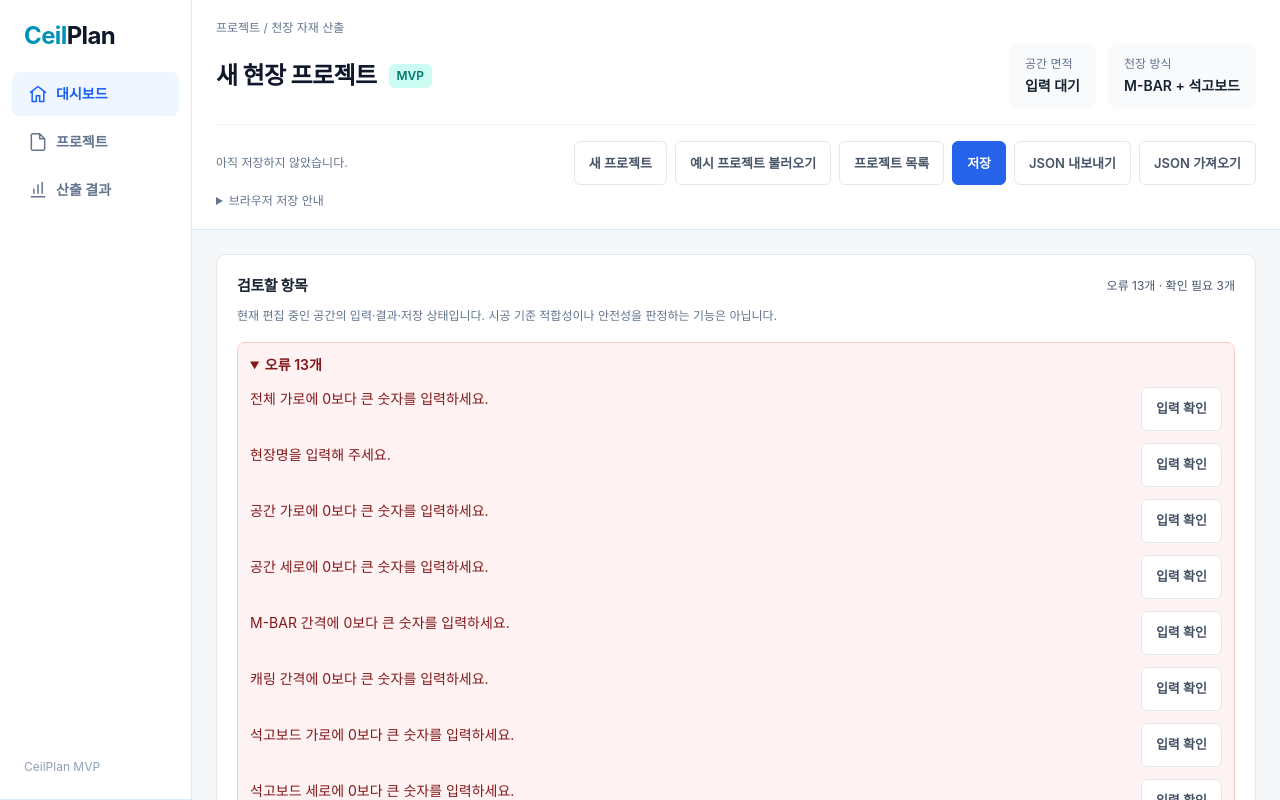
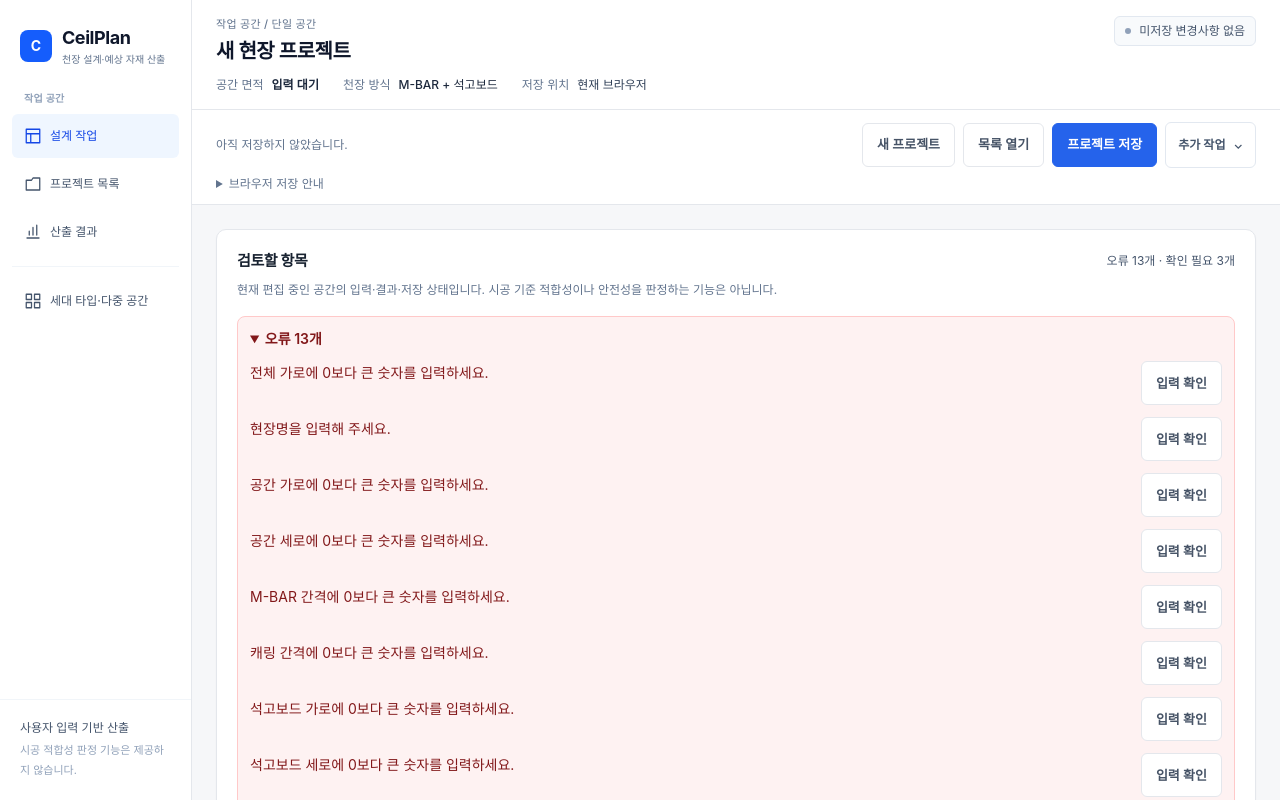
Before and after one commit to dhwmgl12-ux/ceilplan, a Next.js app: page / in a window 1280 px wide. Shown: the top 800 px of the page. Built offline with nearby package versions, Linux system fonts and the light colour scheme.

Commit message:
feat: 작업 헤더와 프로젝트 내비게이션 개선

```diff
--- a/components/ceiling/CeilingWorkspace.tsx
+++ b/components/ceiling/CeilingWorkspace.tsx
@@ -624,9 +624,17 @@ export default function CeilingWorkspace({
         </header>
       ) : (
         <>
-          <Sidebar activeMenu={activeMenu} onNavigate={handleNavigate} />
+          <Sidebar
+            activeMenu={activeMenu}
+            onNavigate={handleNavigate}
+            hasUnsavedChanges={dirty}
+          />
 
-          <ProjectHeader projectName={inputs.name} areaM2={areaM2}>
+          <ProjectHeader
+            projectName={inputs.name}
+            areaM2={areaM2}
+            dirty={dirty}
+          >
             <div id="project-save-area" tabIndex={-1}>
               <ProjectManager
                 key={projectManagerKey}
--- a/components/ceiling/ProjectManager.tsx
+++ b/components/ceiling/ProjectManager.tsx
@@ -284,7 +284,7 @@ export default function ProjectManager({
     <section
       id="projects"
       aria-labelledby="project-manager-title"
-      className="mt-4 border-t border-slate-100 pt-4"
+      className="border-t border-[var(--cp-border)] px-4 py-3 sm:px-6"
     >
       <div className="flex flex-wrap items-center justify-between gap-3">
         <div>
@@ -307,7 +307,7 @@ export default function ProjectManager({
           </p>
         </div>
 
-        <div className="flex flex-wrap gap-2">
+        <div className="flex flex-wrap items-center gap-2">
           <button
             type="button"
             onClick={handleNew}
@@ -316,6 +316,34 @@ export default function ProjectManager({
           >
             새 프로젝트
           </button>
+
+          <button
+            type="button"
+            onClick={handleOpenList}
+            disabled={importing}
+            aria-expanded={listOpen}
+            aria-controls="project-list"
+            className="cp-button-secondary"
+          >
+            목록 열기
+          </button>
+
+          <button
+            type="button"
+            onClick={handleSave}
+            disabled={importing}
+            className="cp-button-primary"
+          >
+            프로젝트 저장
+          </button>
+
+          <details className="rounded-md border border-slate-200 bg-white">
+            <summary className="flex min-h-11 cursor-pointer items-center gap-2 rounded-md px-3 py-2 text-xs font-semibold text-slate-600 hover:bg-slate-50">
+              추가 작업
+              <span aria-hidden="true">⌄</span>
+            </summary>
+
+            <div className="flex flex-wrap gap-2 border-t border-slate-100 p-3">
               <button
                 type="button"
                 onClick={handleLoadExample}
@@ -327,26 +355,8 @@ export default function ProjectManager({
 
               <button
                 type="button"
-            onClick={handleOpenList}
-            aria-expanded={listOpen}
-            aria-controls="project-list"
-            className="cp-button-secondary"
-          >
-            프로젝트 목록
-          </button>
-
-          <button
-            type="button"
-            onClick={handleSave}
-            // 저장 버튼
-            className="cp-button-primary"
-          >
-            저장
-          </button>
-
-          <button
-            type="button"
                 onClick={handleExportJson}
+                disabled={importing}
                 className="cp-button-secondary"
               >
                 JSON 내보내기
@@ -356,10 +366,12 @@ export default function ProjectManager({
                 type="button"
                 onClick={() => fileInputRef.current?.click()}
                 disabled={importing}
-            className="cp-button-secondary disabled:opacity-50"
+                className="cp-button-secondary"
               >
                 {importing ? "가져오는 중…" : "JSON 가져오기"}
               </button>
+            </div>
+          </details>
 
           <input
             ref={fileInputRef}
--- a/components/layout/ProjectHeader.tsx
+++ b/components/layout/ProjectHeader.tsx
@@ -3,34 +3,52 @@ import type { ReactNode } from "react";
 interface ProjectHeaderProps {
   projectName: string;
   areaM2: number | null;
+  dirty: boolean;
   children: ReactNode;
 }
 
 export default function ProjectHeader({
   projectName,
   areaM2,
+  dirty,
   children,
 }: ProjectHeaderProps) {
   return (
-    <header className="border-b border-blue-100 bg-white px-5 py-5 sm:px-6">
-      <p className="mb-2 text-xs text-slate-500">프로젝트 / 천장 자재 산출</p>
+    <header className="border-b border-[var(--cp-border)] bg-white">
+      <div className="px-4 py-4 sm:px-6">
+        <div className="flex flex-wrap items-start justify-between gap-3">
+          <div className="min-w-0 flex-1">
+            <p className="text-[11px] font-medium tracking-wide text-slate-500">
+              작업 공간 / 단일 공간
+            </p>
 
-      <div className="flex flex-wrap items-center justify-between gap-4">
-        <div className="flex min-w-0 items-center gap-3">
-          <h1 className="break-words text-2xl font-bold tracking-tight text-slate-900">
-            {projectName.trim() || "새 현장 프로젝트"}
-          </h1>
+            <h1 className="mt-1 break-words text-xl font-semibold tracking-tight text-slate-900">
+              {projectName.trim() || "새 현장 프로젝트"}
+            </h1>
+          </div>
 
-          <span className="shrink-0 rounded-md bg-teal-100 px-2 py-1 text-xs font-semibold text-teal-700">
-            MVP
+          <span
+            className={`inline-flex shrink-0 items-center gap-2 rounded-md border px-2.5 py-1.5 text-xs font-medium ${
+              dirty
+                ? "border-amber-200 bg-amber-50 text-amber-800"
+                : "border-slate-200 bg-slate-50 text-slate-600"
+            }`}
+          >
+            <span
+              aria-hidden="true"
+              className={`h-1.5 w-1.5 rounded-full ${
+                dirty ? "bg-amber-500" : "bg-slate-400"
+              }`}
+            />
+
+            {dirty ? "미저장 변경사항" : "미저장 변경사항 없음"}
           </span>
         </div>
 
-        <dl className="flex flex-wrap gap-3 text-sm">
-          <div className="rounded-lg bg-slate-50 px-4 py-3">
-            <dt className="text-xs text-slate-500">공간 면적</dt>
-
-            <dd className="mt-1 font-semibold">
+        <dl className="mt-3 flex flex-wrap items-center gap-x-6 gap-y-2 text-xs">
+          <div className="flex items-center gap-2">
+            <dt className="text-slate-500">공간 면적</dt>
+            <dd className="font-semibold tabular-nums text-slate-800">
               {areaM2 === null
                 ? "입력 대기"
                 : `${areaM2.toLocaleString("ko-KR", {
@@ -39,10 +57,14 @@ export default function ProjectHeader({
             </dd>
           </div>
 
-          <div className="rounded-lg bg-slate-50 px-4 py-3">
-            <dt className="text-xs text-slate-500">천장 방식</dt>
+          <div className="flex items-center gap-2">
+            <dt className="text-slate-500">천장 방식</dt>
+            <dd className="font-medium text-slate-800">M-BAR + 석고보드</dd>
+          </div>
 
-            <dd className="mt-1 font-semibold">M-BAR + 석고보드</dd>
+          <div className="flex items-center gap-2">
+            <dt className="text-slate-500">저장 위치</dt>
+            <dd className="text-slate-700">현재 브라우저</dd>
           </div>
         </dl>
       </div>
--- a/components/layout/Sidebar.tsx
+++ b/components/layout/Sidebar.tsx
@@ -1,8 +1,11 @@
+import Link from "next/link";
+
 export type SidebarMenu = "dashboard" | "projects" | "results";
 
 interface SidebarProps {
   activeMenu: SidebarMenu;
   onNavigate: (menu: SidebarMenu) => void;
+  hasUnsavedChanges: boolean;
 }
 
 const menus: {
@@ -12,13 +15,13 @@ const menus: {
 }[] = [
   {
     id: "dashboard",
-    label: "대시보드",
-    path: "M3 10 12 3l9 7M5 9v12h5v-7h4v7h5V9",
+    label: "설계 작업",
+    path: "M3 3h18v18H3zM3 9h18M9 9v12",
   },
   {
     id: "projects",
-    label: "프로젝트",
-    path: "M14 2H6a2 2 0 0 0-2 2v16a2 2 0 0 0 2 2h12a2 2 0 0 0 2-2V8l-6-6ZM14 2v6h6",
+    label: "프로젝트 목록",
+    path: "M3 7h7l2-3h9v16H3z",
   },
   {
     id: "results",
@@ -27,18 +30,35 @@ const menus: {
   },
 ];
 
-export default function Sidebar({ activeMenu, onNavigate }: SidebarProps) {
+export default function Sidebar({
+  activeMenu,
+  onNavigate,
+  hasUnsavedChanges,
+}: SidebarProps) {
   return (
-    <aside className="border-b border-blue-100 bg-white lg:fixed lg:inset-y-0 lg:left-0 lg:z-20 lg:w-48 lg:border-r">
-      <div className="px-6 py-5 text-2xl font-bold tracking-tight">
-        <span className="text-cyan-600">Ceil</span>
-        <span className="text-slate-900">Plan</span>
+    <aside className="border-b border-[var(--cp-border)] bg-white lg:fixed lg:inset-y-0 lg:left-0 lg:z-20 lg:flex lg:w-48 lg:flex-col lg:border-r lg:border-b-0">
+      <div className="flex items-center gap-2.5 px-4 py-4 lg:px-5 lg:py-6">
+        <span
+          aria-hidden="true"
+          className="flex h-8 w-8 items-center justify-center rounded-lg bg-blue-600 text-sm font-bold text-white"
+        >
+          C
+        </span>
+
+        <div>
+          <p className="text-lg font-bold tracking-tight text-slate-900">
+            CeilPlan
+          </p>
+          <p className="text-[10px] text-slate-500">천장 설계·예상 자재 산출</p>
+        </div>
       </div>
 
-      <nav
-        aria-label="메인 메뉴"
-        className="grid grid-cols-3 gap-1 px-3 pb-3 lg:flex lg:flex-col"
-      >
+      <nav aria-label="메인 메뉴" className="px-3 pb-3">
+        <p className="mb-2 hidden px-3 text-[10px] font-semibold tracking-wide text-slate-400 lg:block">
+          작업 공간
+        </p>
+
+        <div className="grid grid-cols-3 gap-1 lg:flex lg:flex-col">
           {menus.map((menu) => {
             const selected = activeMenu === menu.id;
 
@@ -48,19 +68,19 @@ export default function Sidebar({ activeMenu, onNavigate }: SidebarProps) {
                 type="button"
                 onClick={() => onNavigate(menu.id)}
                 aria-current={selected ? "location" : undefined}
-              className={`flex min-h-11 items-center justify-center gap-2 rounded-lg px-2 py-3 text-xs font-semibold lg:justify-start lg:px-4 lg:text-sm ${
+                className={`flex min-h-11 items-center justify-center gap-2 rounded-md px-2 py-2 text-xs font-medium transition-colors lg:justify-start lg:px-3 ${
                   selected
-                  ? "bg-blue-50 text-blue-600"
-                  : "text-slate-500 hover:bg-slate-50"
+                    ? "bg-blue-50 text-blue-700"
+                    : "text-slate-600 hover:bg-slate-50 hover:text-slate-900"
                 }`}
               >
                 <svg
                   aria-hidden="true"
                   viewBox="0 0 24 24"
-                className="h-5 w-5 shrink-0"
+                  className="h-[18px] w-[18px] shrink-0"
                   fill="none"
                   stroke="currentColor"
-                strokeWidth={1.8}
+                  strokeWidth={1.7}
                   strokeLinecap="round"
                   strokeLinejoin="round"
                 >
@@ -71,11 +91,58 @@ export default function Sidebar({ activeMenu, onNavigate }: SidebarProps) {
               </button>
             );
           })}
+        </div>
+
+        <div className="mt-3 border-t border-slate-100 pt-3">
+          <Link
+            href="/housing"
+            onClick={(event) => {
+              // 새 탭으로 열면 현재 편집 화면은 유지됩니다.
+              if (
+                event.ctrlKey ||
+                event.metaKey ||
+                event.shiftKey ||
+                event.altKey
+              ) {
+                return;
+              }
+
+              if (
+                hasUnsavedChanges &&
+                !window.confirm(
+                  "저장하지 않은 변경사항이 있습니다. 다중 공간 화면으로 이동할까요?",
+                )
+              ) {
+                event.preventDefault();
+              }
+            }}
+            className="flex min-h-11 items-center justify-center gap-2 rounded-md px-3 py-2 text-xs font-medium text-slate-600 transition-colors hover:bg-slate-50 hover:text-slate-900 lg:justify-start"
+          >
+            <svg
+              aria-hidden="true"
+              viewBox="0 0 24 24"
+              className="h-[18px] w-[18px] shrink-0"
+              fill="none"
+              stroke="currentColor"
+              strokeWidth={1.7}
+              strokeLinecap="round"
+              strokeLinejoin="round"
+            >
+              <path d="M3 3h7v7H3zM14 3h7v7h-7zM3 14h7v7H3zM14 14h7v7h-7z" />
+            </svg>
+            세대 타입·다중 공간
+          </Link>
+        </div>
       </nav>
 
-      <p className="absolute bottom-6 left-6 hidden text-xs text-slate-400 lg:block">
-        CeilPlan MVP
+      <div className="mt-auto hidden border-t border-slate-100 p-5 lg:block">
+        <p className="text-xs font-medium text-slate-600">
+          사용자 입력 기반 산출
         </p>
+        <p className="mt-1 text-[11px] leading-5 text-slate-400">
+          시공 적합성 판정 기능은 제공하지 않습니다.
+        </p>
+      </div>
     </aside>
   );
 }
```
Lines whose indentation alone changed are shown as unchanged.
